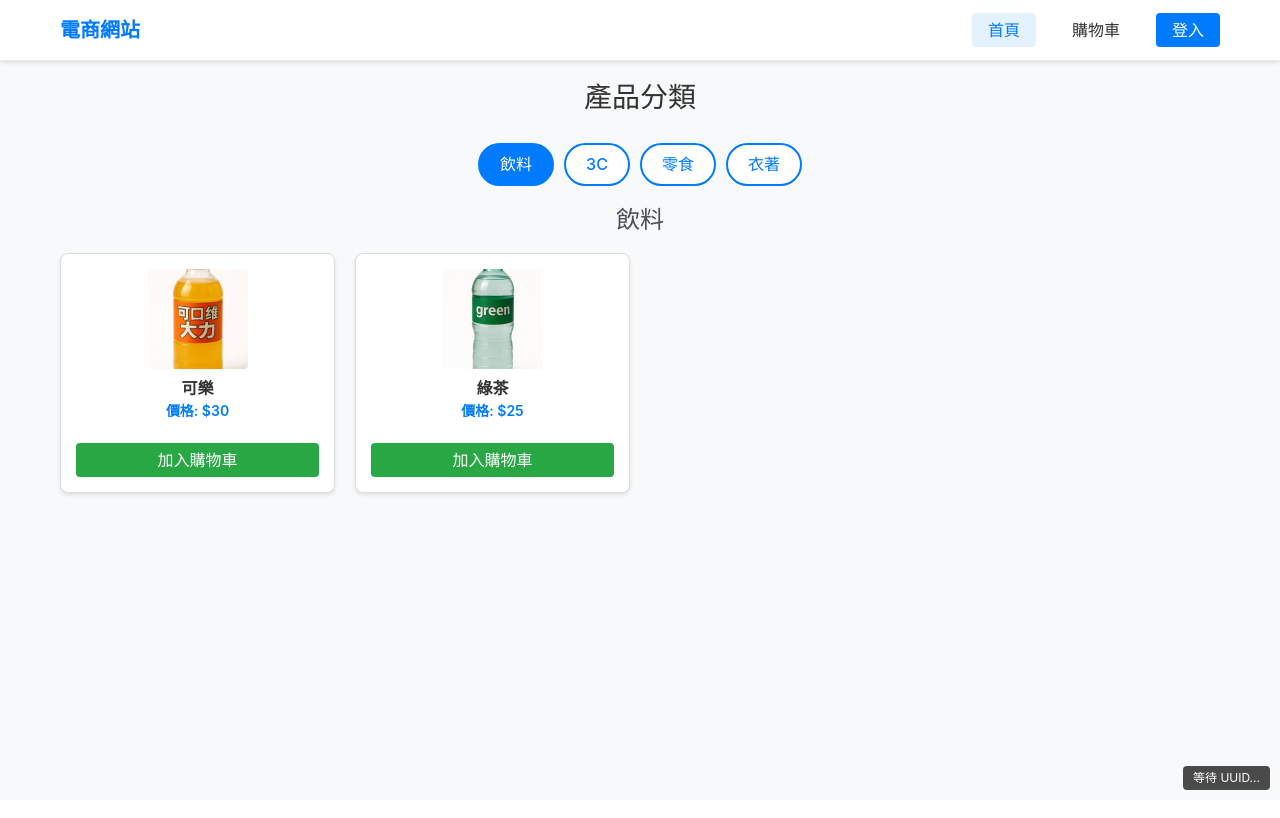
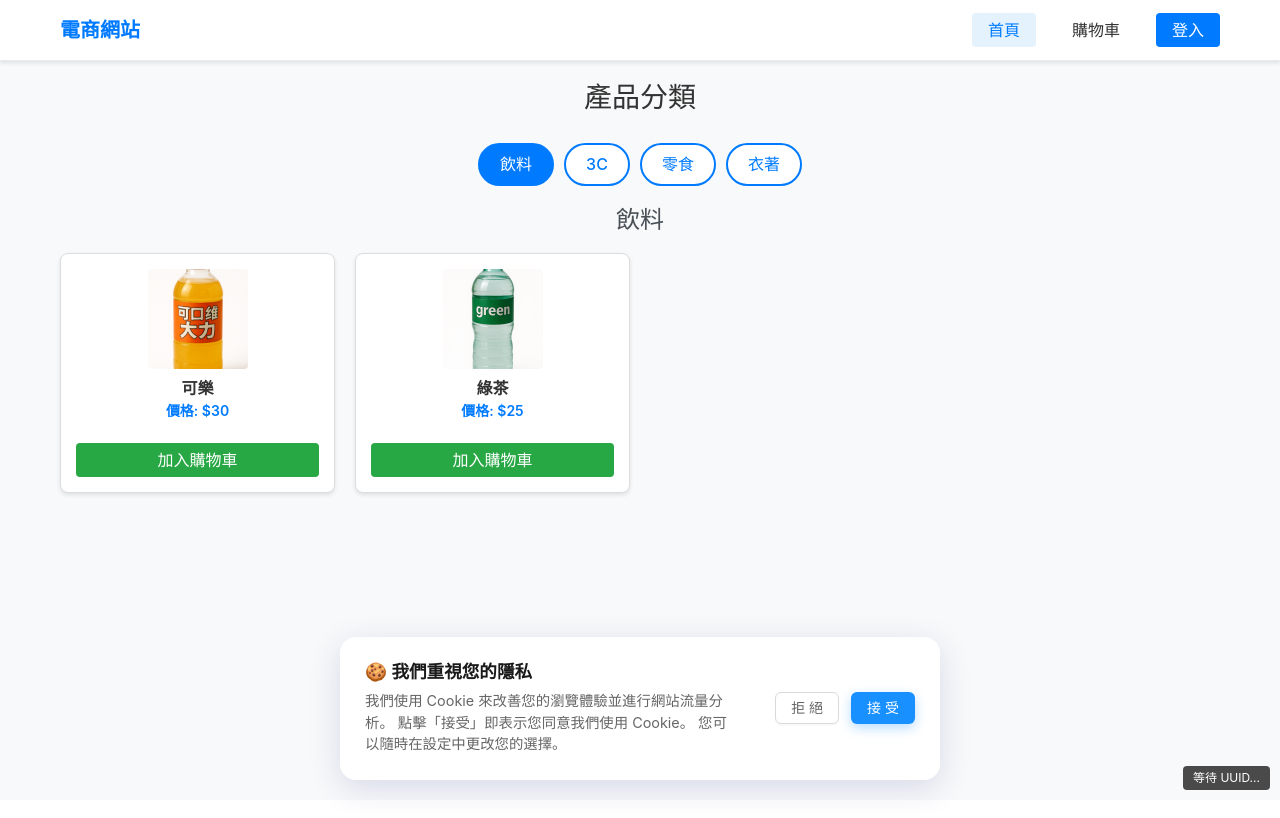
Before and after one commit to samChang72/ecommerce-frontend, a Vue app: page /product/1 in a window 1280 px wide. Built offline with nearby package versions, Linux system fonts and the light colour scheme.

Commit message:
feat: implement privacy consent banner with GA4 integration

```diff
--- a/index.html
+++ b/index.html
@@ -3,6 +3,19 @@
   <head>
     <title>Sam Ecommerce DAP test</title>
     <meta name="viewport" content="width=device-width, initial-scale=1.0, user-scalable=no" />
+
+    <!-- Google Consent Mode -->
+    <script>
+      window.dataLayer = window.dataLayer || [];
+      function gtag(){dataLayer.push(arguments);}
+      gtag('consent', 'default', {
+        'ad_storage': 'denied',
+        'ad_user_data': 'denied',
+        'ad_personalization': 'denied',
+        'analytics_storage': 'denied'
+      });
+    </script>
+    <!-- End Google Consent Mode -->
 
     <!-- Google Tag Manager -->
     <script>(function(w,d,s,l,i){w[l]=w[l]||[];w[l].push({'gtm.start':
--- a/src/App.vue
+++ b/src/App.vue
@@ -38,6 +38,8 @@
     <div class="uuid-display">
       <span id="uuidDisplay">等待 UUID...</span>
     </div>
+    <!-- Cookie Consent Banner -->
+    <CookieBanner />
   </div>
 </template>
 
@@ -46,6 +48,8 @@ import { computed, onMounted } from 'vue'
 import { useRouter } from 'vue-router'
 import { useUserStore } from './store/user'
 import { useCartStore } from './store/cart'
+import { useConsentStore } from './store/consent'
+import CookieBanner from './components/CookieBanner.vue'
 import { updateFacebookFeedFile } from './utils/facebookFeed.js'
 import productsData from './assets/products.json'
 
@@ -54,7 +58,9 @@ export default {
   setup() {
     const router = useRouter()
     const userStore = useUserStore()
+
     const cartStore = useCartStore()
+    const consentStore = useConsentStore()
 
     // 購物車商品數量
     const cartItems = computed(() => cartStore.items)
@@ -68,6 +74,9 @@ export default {
     onMounted(() => {
       // 調試日誌
       console.log('App.vue mounted')
+
+      // 初始化隱私權同意狀態
+      consentStore.initConsent()
 
       // 初始化 GTM dataLayer (如果尚未存在)
       if (typeof window !== 'undefined' && !window.dataLayer) {
@@ -98,6 +107,9 @@ export default {
       cartItems,
       handleLogout
     }
+  },
+  components: {
+    CookieBanner
   }
 }
 </script>
--- /dev/null
+++ b/src/components/CookieBanner.vue
@@ -0,0 +1,131 @@
+<template>
+  <transition name="slide-up">
+    <div v-if="consentStore.showBanner" class="cookie-banner">
+      <div class="cookie-content">
+        <div class="cookie-text">
+          <h3>🍪 我們重視您的隱私</h3>
+          <p>
+            我們使用 Cookie 來改善您的瀏覽體驗並進行網站流量分析。
+            點擊「接受」即表示您同意我們使用 Cookie。
+            您可以隨時在設定中更改您的選擇。
+          </p>
+        </div>
+        <div class="cookie-actions">
+          <a-button @click="consentStore.declineConsent" class="btn-decline">
+            拒絕
+          </a-button>
+          <a-button type="primary" @click="consentStore.acceptConsent" class="btn-accept">
+            接受
+          </a-button>
+        </div>
+      </div>
+    </div>
+  </transition>
+</template>
+
+<script setup>
+import { useConsentStore } from '../store/consent'
+
+const consentStore = useConsentStore()
+</script>
+
+<style scoped>
+.cookie-banner {
+  position: fixed;
+  bottom: 20px;
+  left: 50%;
+  transform: translateX(-50%);
+  width: 90%;
+  max-width: 600px;
+  background: rgba(255, 255, 255, 0.9);
+  backdrop-filter: blur(10px);
+  -webkit-backdrop-filter: blur(10px);
+  border: 1px solid rgba(255, 255, 255, 0.3);
+  box-shadow: 0 8px 32px 0 rgba(31, 38, 135, 0.15);
+  border-radius: 16px;
+  padding: 24px;
+  z-index: 9999;
+}
+
+.cookie-content {
+  display: flex;
+  flex-direction: column;
+  gap: 16px;
+}
+
+.cookie-text h3 {
+  margin: 0 0 8px 0;
+  font-size: 1.1rem;
+  font-weight: 600;
+  color: #1a1a1a;
+}
+
+.cookie-text p {
+  margin: 0;
+  font-size: 0.9rem;
+  color: #666;
+  line-height: 1.5;
+}
+
+.cookie-actions {
+  display: flex;
+  gap: 12px;
+  justify-content: flex-end;
+}
+
+.btn-decline {
+  color: #666;
+}
+
+.btn-accept {
+  background: #1890ff;
+  box-shadow: 0 4px 12px rgba(24, 144, 255, 0.3);
+}
+
+/* Dark mode support if needed */
+@media (prefers-color-scheme: dark) {
+  .cookie-banner {
+    background: rgba(30, 30, 30, 0.9);
+    border-color: rgba(255, 255, 255, 0.1);
+  }
+
+  .cookie-text h3 {
+    color: #fff;
+  }
+
+  .cookie-text p {
+    color: #ccc;
+  }
+
+  .btn-decline {
+    background: transparent;
+    border-color: #666;
+    color: #ccc;
+  }
+}
+
+/* Transitions */
+.slide-up-enter-active,
+.slide-up-leave-active {
+  transition: all 0.3s ease-out;
+}
+
+.slide-up-enter-from,
+.slide-up-leave-to {
+  transform: translate(-50%, 100%);
+  opacity: 0;
+}
+
+@media (min-width: 768px) {
+  .cookie-content {
+    flex-direction: row;
+    align-items: center;
+    justify-content: space-between;
+  }
+
+  .cookie-text {
+    flex: 1;
+    padding-right: 24px;
+  }
+}
+</style>
--- /dev/null
+++ b/src/store/consent.js
@@ -0,0 +1,70 @@
+import { defineStore } from 'pinia'
+import { ref } from 'vue'
+
+export const useConsentStore = defineStore('consent', () => {
+  const hasConsented = ref(false)
+  const showBanner = ref(false)
+
+  // Initialize consent state from localStorage
+  const initConsent = () => {
+    const storedConsent = localStorage.getItem('user_consent')
+
+    if (storedConsent === 'granted') {
+      hasConsented.value = true
+      showBanner.value = false
+      updateGtagConsent('granted')
+    } else if (storedConsent === 'denied') {
+      hasConsented.value = false
+      showBanner.value = false
+      // No need to update gtag as default is denied, but good to be explicit if needed
+    } else {
+      // No choice made yet
+      hasConsented.value = false
+      showBanner.value = true
+    }
+  }
+
+  const acceptConsent = () => {
+    hasConsented.value = true
+    showBanner.value = false
+    localStorage.setItem('user_consent', 'granted')
+    updateGtagConsent('granted')
+  }
+
+  const declineConsent = () => {
+    hasConsented.value = false
+    showBanner.value = false
+    localStorage.setItem('user_consent', 'denied')
+    updateGtagConsent('denied')
+  }
+
+  const updateGtagConsent = (status) => {
+    if (typeof window.gtag === 'function') {
+      window.gtag('consent', 'update', {
+        'ad_storage': status,
+        'ad_user_data': status,
+        'ad_personalization': status,
+        'analytics_storage': status
+      })
+
+      // Push event to dataLayer for GTM triggers
+      window.dataLayer = window.dataLayer || []
+      window.dataLayer.push({
+        event: 'consent_update',
+        consent_status: status
+      })
+
+      console.log(`GA4 Consent updated to: ${status}`)
+    } else {
+      console.warn('gtag function not found')
+    }
+  }
+
+  return {
+    hasConsented,
+    showBanner,
+    initConsent,
+    acceptConsent,
+    declineConsent
+  }
+})
```
Also changed, not shown: .agent/workflows/check-status.md (added).
